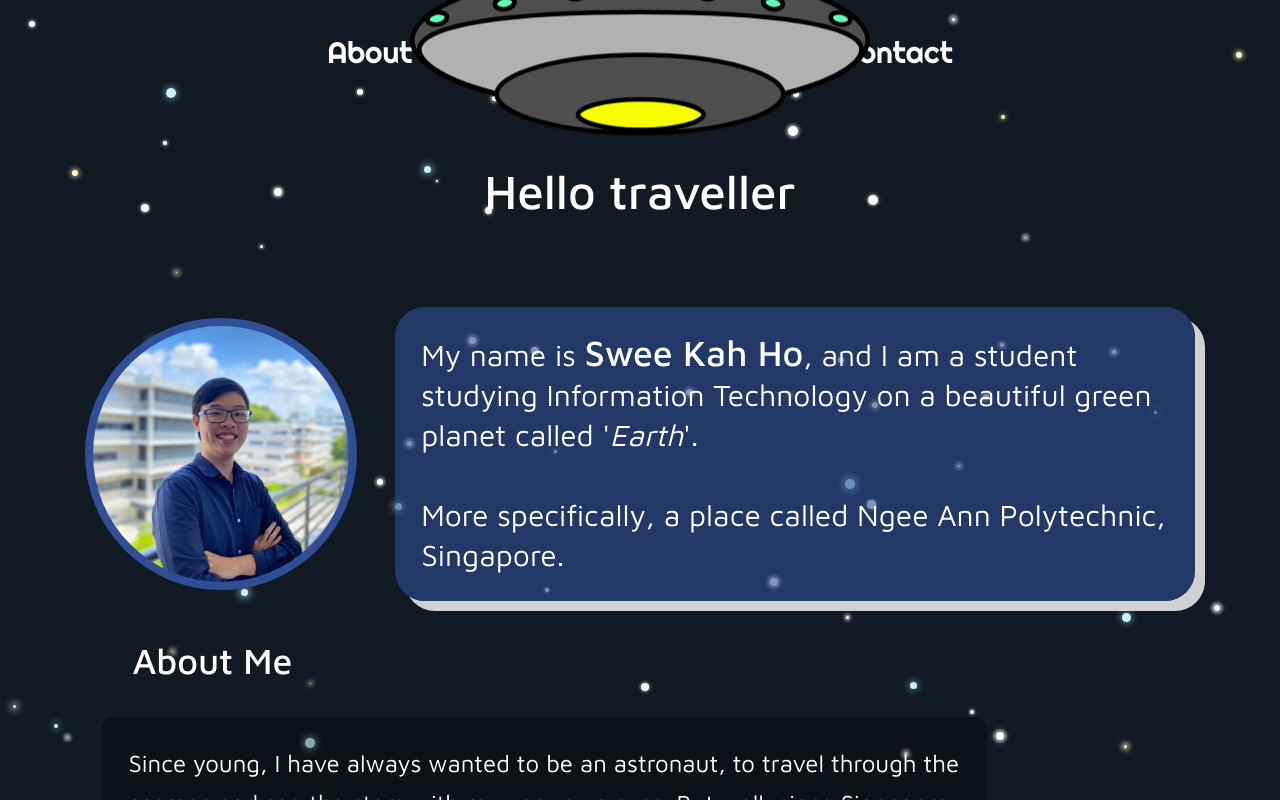
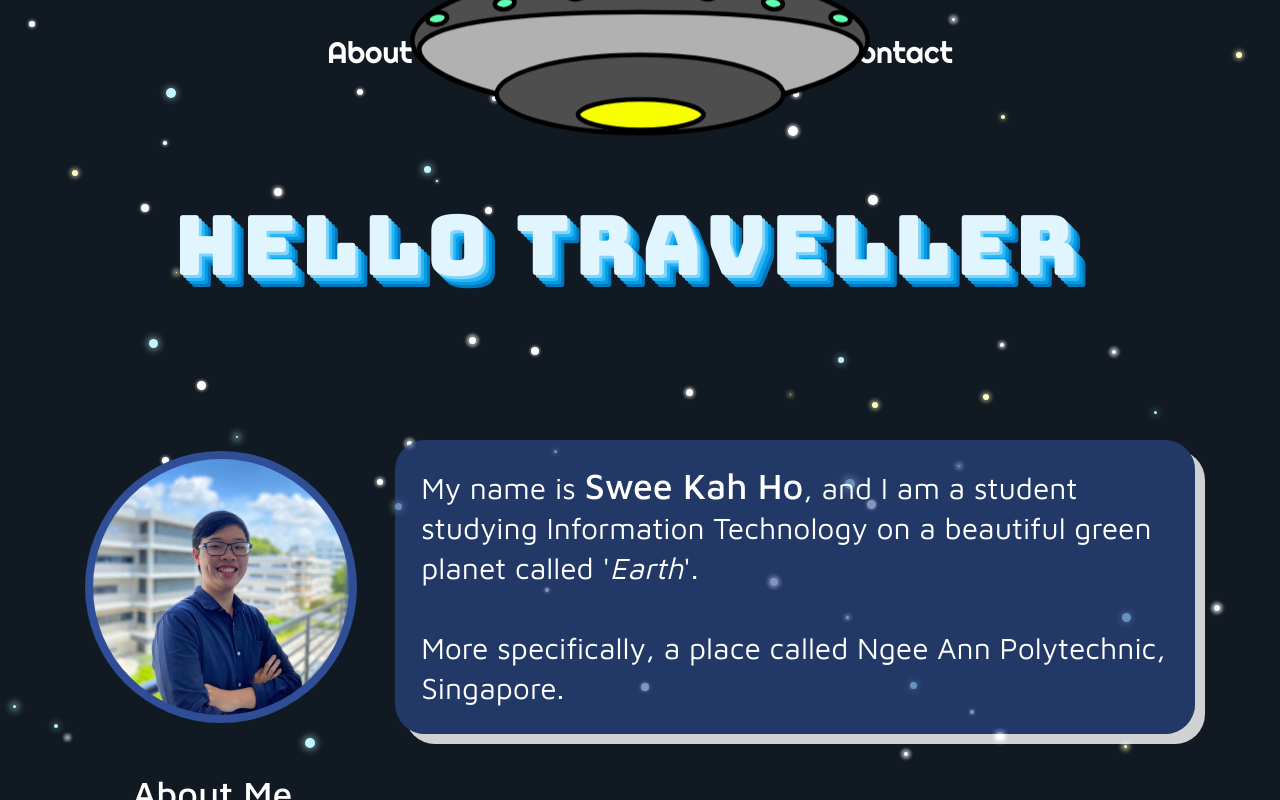
Before and after one commit to kahkoii/space-portfolio, a React (Create React App) app: page / in a window 1280 px wide. Built offline with nearby package versions, Linux system fonts and the light colour scheme.

Commit message:
feat: add font animation for intro section

```diff
--- a/src/components/IntroSection/IntroSection.tsx
+++ b/src/components/IntroSection/IntroSection.tsx
@@ -9,14 +9,9 @@ const IntroSection: React.FC = () => (
     position="relative"
     zIndex="2"
   >
-    <Text
-      fontSize={{ base: "4xl", lg: "5xl" }}
-      fontWeight="medium"
-      textAlign="center"
-      my="80px"
-    >
-      Hello traveller
-    </Text>
+    <Flex my="120px" className="fancy_text">
+      <Text className="text_shadows">Hello traveller</Text>
+    </Flex>
     <Flex flexDir={{ base: "column", lg: "row" }} alignItems="center" gap="3vw">
       <Circle padding="8px" bgColor="#2F4E95">
         <Image
--- a/src/main.css
+++ b/src/main.css
@@ -1,4 +1,4 @@
-@import url("https://fonts.googleapis.com/css2?family=Maven+Pro:wght@400;500&family=Righteous&display=swap");
+@import url("https://fonts.googleapis.com/css2?family=Bungee&family=Maven+Pro:wght@400;500&family=Righteous&display=swap");
 
 * {
   padding: 0;
@@ -62,3 +62,89 @@
     transform: scale(0.5);
   }
 }
+
+.fancy_text {
+  --color-primary: #e1f5fe;
+  --color-secondary: #81d4fa;
+  --color-tertiary: #29b6f6;
+  --color-quaternary: #039be5;
+  --color-quinary: #0277bd;
+  align-content: center;
+  justify-content: center;
+}
+
+.text_shadows {
+  text-shadow: 3px 3px 0 var(--color-secondary), 6px 6px 0 var(--color-tertiary),
+    9px 9px var(--color-quaternary), 12px 12px 0 var(--color-quinary);
+  font-family: "Bungee", cursive;
+  text-transform: uppercase;
+  font-size: calc(2rem + 4vw);
+  text-align: center;
+  color: var(--color-primary);
+  animation: shadows 1.2s ease-in infinite, move 1.2s ease-in infinite;
+  letter-spacing: 0.3rem;
+}
+
+@keyframes shadows {
+  0% {
+    text-shadow: none;
+  }
+  10% {
+    text-shadow: 3px 3px 0 var(--color-secondary);
+  }
+  20% {
+    text-shadow: 3px 3px 0 var(--color-secondary),
+      6px 6px 0 var(--color-tertiary);
+  }
+  30% {
+    text-shadow: 3px 3px 0 var(--color-secondary),
+      6px 6px 0 var(--color-tertiary), 9px 9px var(--color-quaternary);
+  }
+  40% {
+    text-shadow: 3px 3px 0 var(--color-secondary),
+      6px 6px 0 var(--color-tertiary), 9px 9px var(--color-quaternary),
+      12px 12px 0 var(--color-quinary);
+  }
+  50% {
+    text-shadow: 3px 3px 0 var(--color-secondary),
+      6px 6px 0 var(--color-tertiary), 9px 9px var(--color-quaternary),
+      12px 12px 0 var(--color-quinary);
+  }
+  60% {
+    text-shadow: 3px 3px 0 var(--color-secondary),
+      6px 6px 0 var(--color-tertiary), 9px 9px var(--color-quaternary),
+      12px 12px 0 var(--color-quinary);
+  }
+  70% {
+    text-shadow: 3px 3px 0 var(--color-secondary),
+      6px 6px 0 var(--color-tertiary), 9px 9px var(--color-quaternary);
+  }
+  80% {
+    text-shadow: 3px 3px 0 var(--color-secondary),
+      6px 6px 0 var(--color-tertiary);
+  }
+  90% {
+    text-shadow: 3px 3px 0 var(--color-secondary);
+  }
+  100% {
+    text-shadow: none;
+  }
+}
+
+@keyframes move {
+  0% {
+    transform: translate(0px, 0px);
+  }
+  40% {
+    transform: translate(-12px, -12px);
+  }
+  50% {
+    transform: translate(-12px, -12px);
+  }
+  60% {
+    transform: translate(-12px, -12px);
+  }
+  100% {
+    transform: translate(0px, 0px);
+  }
+}
```
